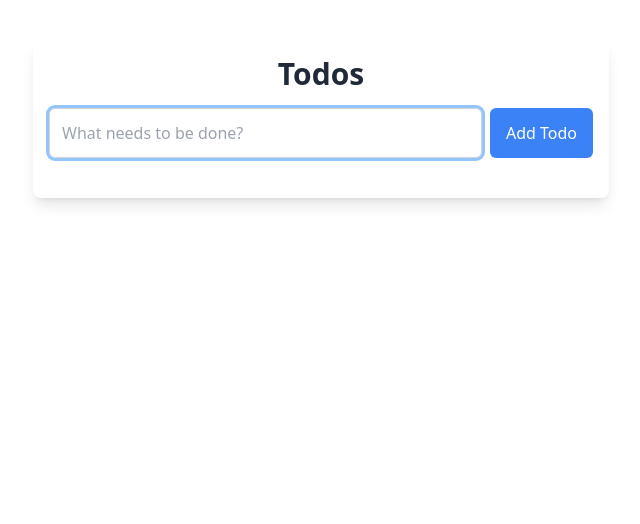
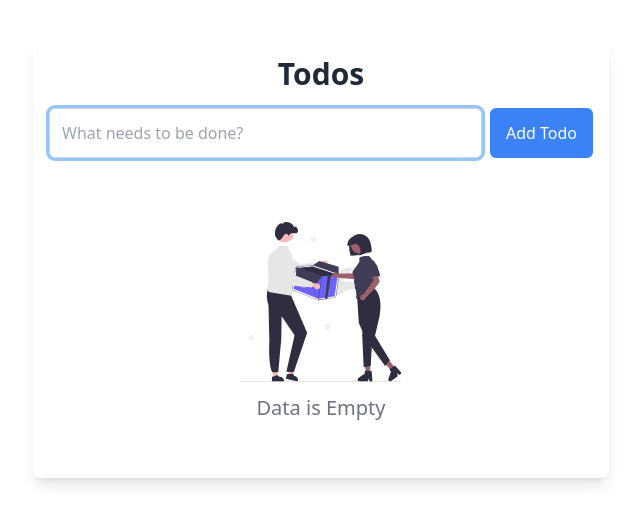
Before and after one commit to Fadli2001/vue-todo, a Vue app: page / in a window 1280 px wide. Shown: the top 524 px of the page, without its empty margins (319-959 px from the left). Built offline with nearby package versions, Linux system fonts and the light colour scheme.

Commit message:
add : svg when todo doesnt exist

```diff
--- a/src/components/Todo.vue
+++ b/src/components/Todo.vue
@@ -1,5 +1,6 @@
 <script setup>
 import { ref, computed } from 'vue'
+import emptySvg from '@/assets/images/empty.svg'
 
 // Filter definitions for Todo items
 const filters = {
@@ -31,7 +32,7 @@ function addTodoItem() {
       title: todoTitle,
       completed: false,
     })
-    newTodo.value = '' // Kosongkan input setelah menambah todo
+    newTodo.value = ''
   }
 }
 
@@ -105,8 +106,7 @@ function updateVisibility() {
 </header>
 
 
-    <!-- Main Section: Todo List -->
-    <section class="main" v-show="todos.length">
+<section v-if="todos.length > 0" class="main">
   <div class="flex items-center justify-between mb-4">
     <input
       id="toggle-all"
@@ -143,6 +143,12 @@ function updateVisibility() {
   </ul>
 </section>
 
+<!-- Section jika tidak ada todo -->
+<section v-else class="text-center py-10">
+  <img :src="emptySvg" alt="Todo image" class="mx-auto w-40 h-40 object-cover">
+  <h2 class="text-gray-500 text-xl mt-3">Data is Empty</h2>
+</section>
+
     <!-- Footer Section: Filters & Clear Completed -->
     <footer class="footer mt-6" v-show="todos.length">
       <div class="flex justify-between items-center mb-4">
```
Also changed, not shown: src/assets/images/empty.svg (added). Lines whose indentation alone changed are shown as unchanged.
